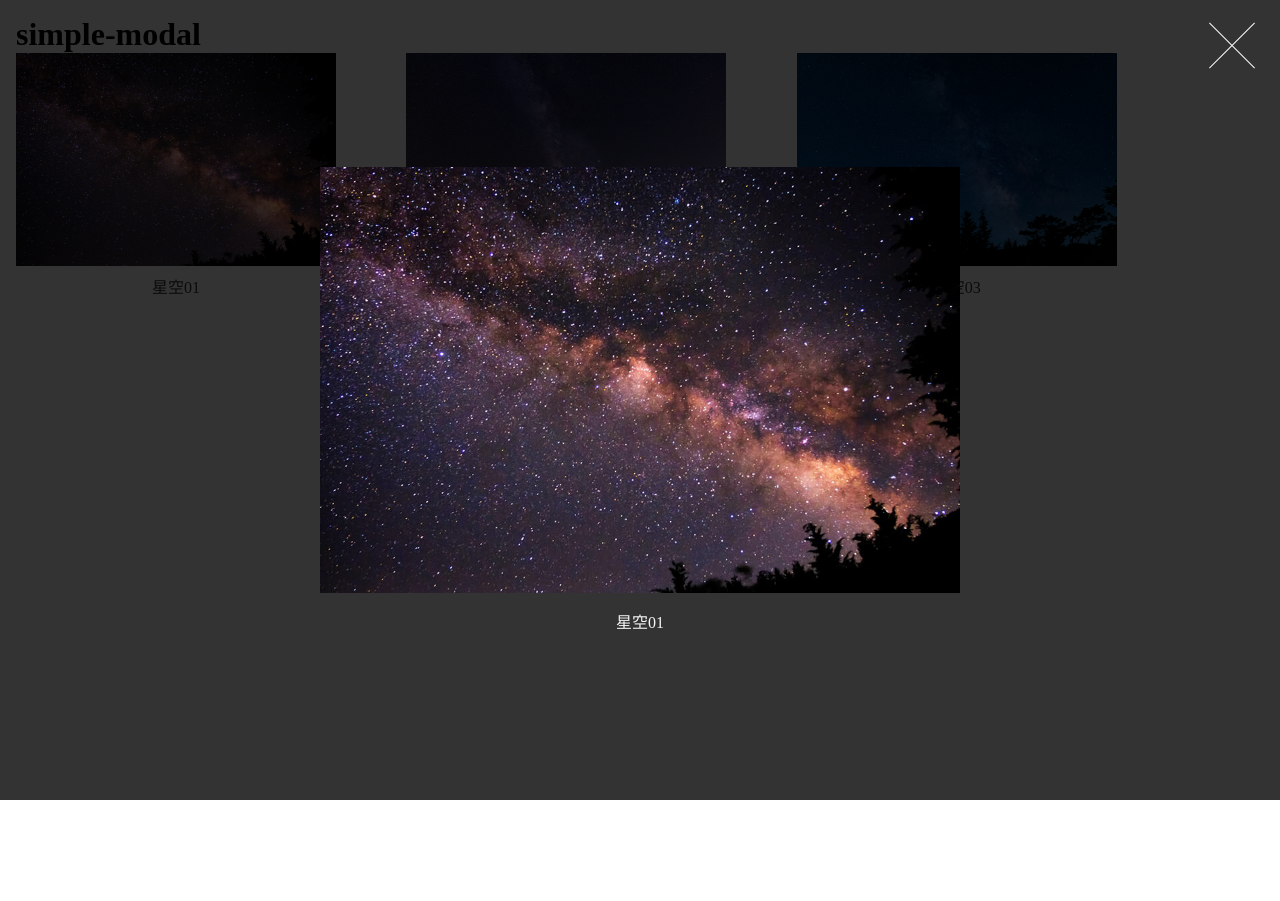
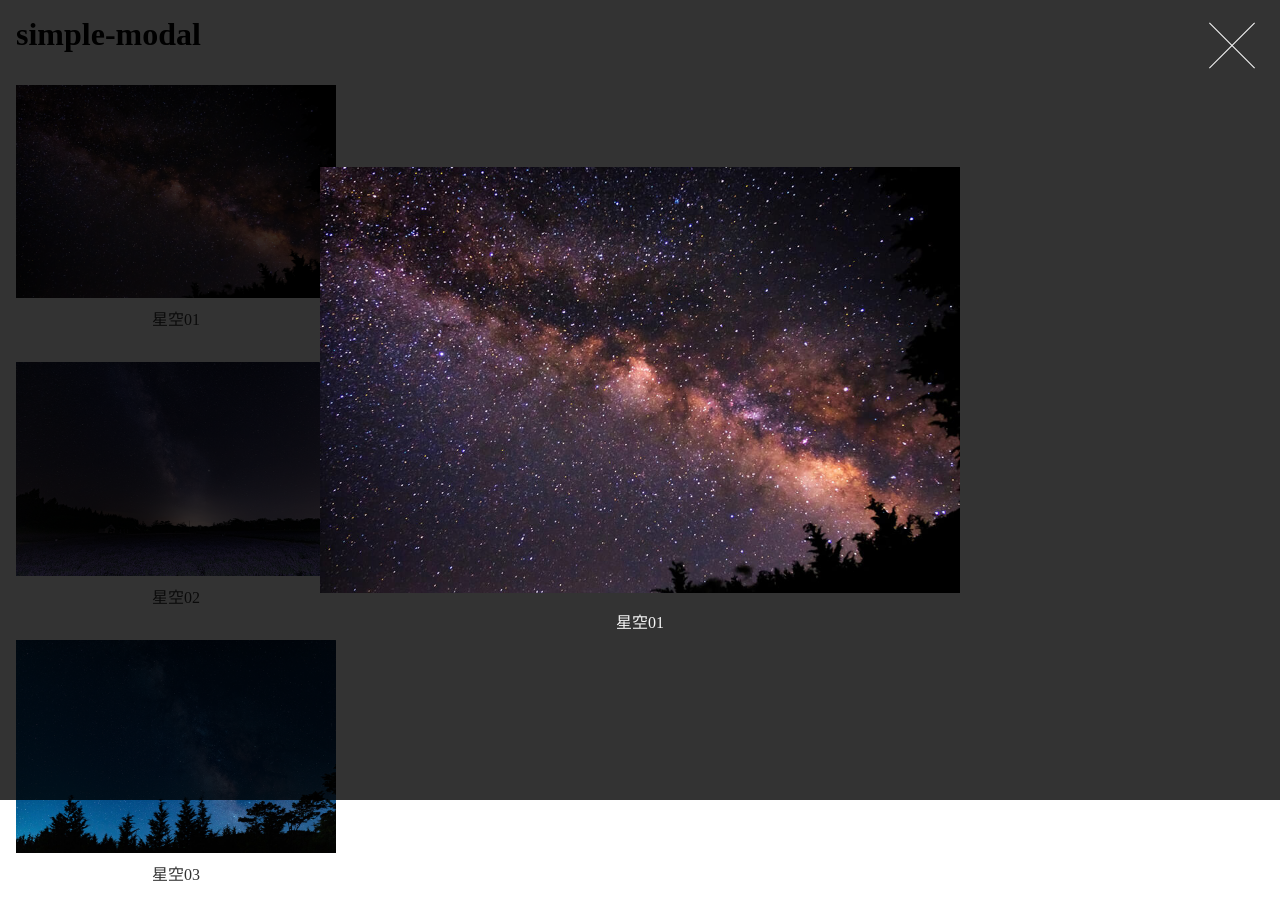
Before and after one commit to raya-charades/simple-modal, a website: page index.html in a window 1280 px wide. Both pictures are taken after a click on the element "星空01". Before the commit the page ends 800 px from the top, so only its background shows below. Drawn offline with Linux system fonts and the light colour scheme.

Commit message:
20-07-18 js修正

```diff
--- a/index.html
+++ b/index.html
@@ -22,7 +22,7 @@
         >
         <p class="simple-modal__label simple-modal__label--dark">星空01</p>
       </div>
-      <div class="simple-modal__fullsize js-fullsize">
+      <div class="simple-modal__fullsize">
         <img
           class="simple-modal__photo simple-modal__photo--fullsize"
           src="./img/01.jpg"
@@ -31,6 +31,7 @@
         <p class="simple-modal__label simple-modal__label--light">星空01</p>
       </div>
     </div>
+
     <!-- シンプルモーダル02 -->
     <div class="simple-modal">
       <div class="simple-modal__thumbnail js-thumbnail">
@@ -41,7 +42,7 @@
         >
         <p class="simple-modal__label simple-modal__label--dark">星空02</p>
       </div>
-      <div class="simple-modal__fullsize js-fullsize">
+      <div class="simple-modal__fullsize">
         <img
           class="simple-modal__photo simple-modal__photo--fullsize"
           src="./img/02.jpg"
@@ -50,6 +51,7 @@
         <p class="simple-modal__label simple-modal__label--light">星空02</p>
       </div>
     </div>
+
     <!-- シンプルモーダル03 -->
     <div class="simple-modal">
       <div class="simple-modal__thumbnail js-thumbnail">
@@ -60,7 +62,7 @@
         >
         <p class="simple-modal__label simple-modal__label--dark">星空03</p>
       </div>
-      <div class="simple-modal__fullsize js-fullsize">
+      <div class="simple-modal__fullsize">
         <img
           class="simple-modal__photo simple-modal__photo--fullsize"
           src="./img/03.jpg"
@@ -69,6 +71,7 @@
         <p class="simple-modal__label simple-modal__label--light">星空03</p>
       </div>
     </div>
+
   </div>
 
   <script src="./main.js"></script>
--- a/main.js
+++ b/main.js
@@ -1,14 +1,10 @@
 // 即時関数
 (function() {
-  // strictモード（お作法的に）
+  // strictモード
   'use strict'
 
-  // 要素の取得
-  // 複数になるもの前提は予めスプレッド構文を使用して配列を生成
-  const el = {
-    thumbnail: [...document.querySelectorAll('.js-thumbnail')],
-    fullsize: [...document.querySelectorAll('.js-fullsize')]
-  }
+  // 要素の取得。複数になるものは予めスプレッド構文を使用して配列を生成
+  const thumbnails = [...document.querySelectorAll('.js-thumbnail')]
 
   // クリックした要素（thumbnail）の兄弟関係にあたる要素（fullsize）に対してのDOM操作
   const visibleFullsize = e => {
@@ -19,13 +15,14 @@
 
   // fullsizeに対してのDOM操作
   const hiddenFullsize = e => {
-    const target = e
+    const target = e.target
+    if(!e.target.className.indexOf('is-visible')) return
     target.classList.add('is-hidden')
     target.classList.remove('is-visible')
   }
 
   // 取得した要素それぞれにイベントを追加
-  el.thumbnail.forEach(e => e.addEventListener('click', () => visibleFullsize(e)))
-  el.fullsize.forEach(e => e.addEventListener('click', () => hiddenFullsize(e)))
+  thumbnails.forEach(e => e.addEventListener('click', () => visibleFullsize(e)))
+  window.addEventListener('click', hiddenFullsize)
 
 })()
--- a/style.scss
+++ b/style.scss
@@ -21,10 +21,6 @@
     opacity: 1;
     z-index: 1000;
   }
-  99% {
-    opacity: 0;
-    z-index: 1000;
-  }
   100% {
     opacity: 0;
     z-index: -1000;
@@ -41,14 +37,12 @@ body {
   font-size: 16px;
   padding: 1rem;
 }
+h1 {
+  margin-bottom: 2rem;
+}
 img {
   display: block;
   width: 100%;
-}
-
-// サムネイルの並びを横に
-.modal-wrap {
-  display: flex;
 }
 
 .simple-modal {
@@ -56,6 +50,7 @@ img {
 
   // 最後の要素だけ除外してstyleを付与
   &:not(:last-child) {
+    margin-bottom: 2rem;
     margin-right: 1rem;
   }
 
```
Also changed, not shown: style.css.
